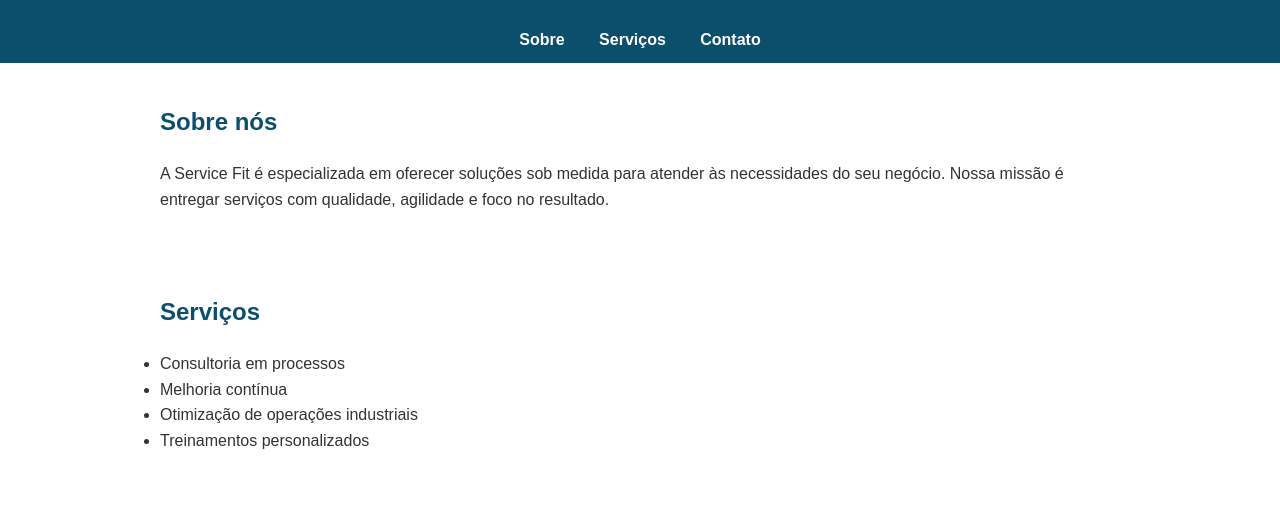
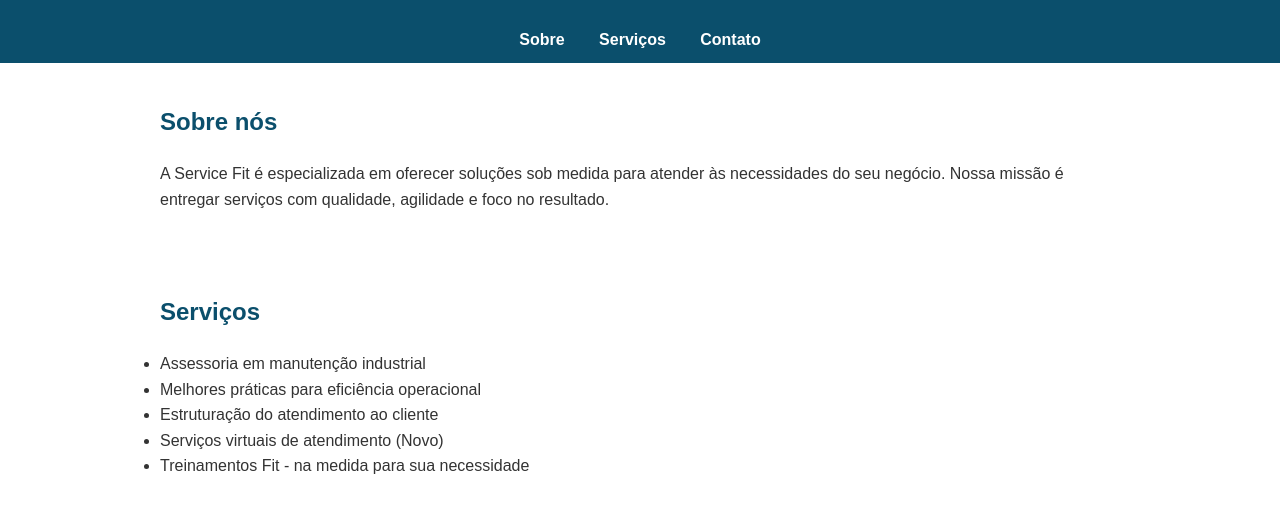
Before and after one commit to anrisilv/servicefit-site, a plain HTML site: page index.html in a window 1280 px wide. Shown: the part 197-727 px from the top of the page. Drawn offline with Linux system fonts and the light colour scheme.

Commit message:
Add files via upload

```diff
--- a/index.html
+++ b/index.html
@@ -1,4 +1,3 @@
-
 <!DOCTYPE html>
 <html lang="pt-BR">
 <head>
@@ -91,10 +90,11 @@
   <section id="servicos">
     <h2>Serviços</h2>
     <ul>
-      <li>Consultoria em processos</li>
-      <li>Melhoria contínua</li>
-      <li>Otimização de operações industriais</li>
-      <li>Treinamentos personalizados</li>
+      <li>Assessoria em manutenção industrial</li>
+      <li>Melhores práticas para eficiência operacional</li>
+      <li>Estruturação do atendimento ao cliente</li>
+      <li>Serviços virtuais de atendimento (Novo)</li>
+      <li>Treinamentos Fit - na medida para sua necessidade</li>
     </ul>
   </section>
 
```
